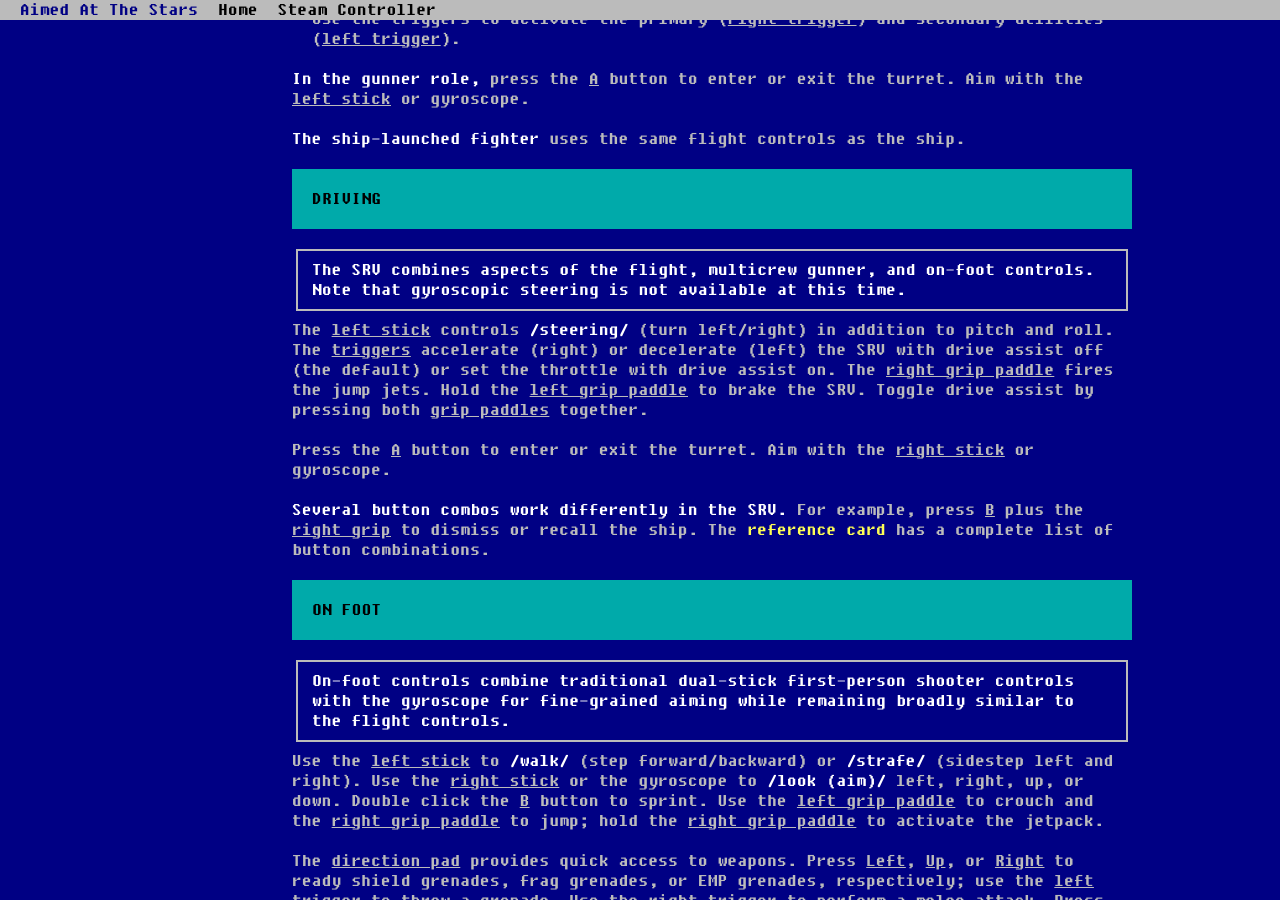
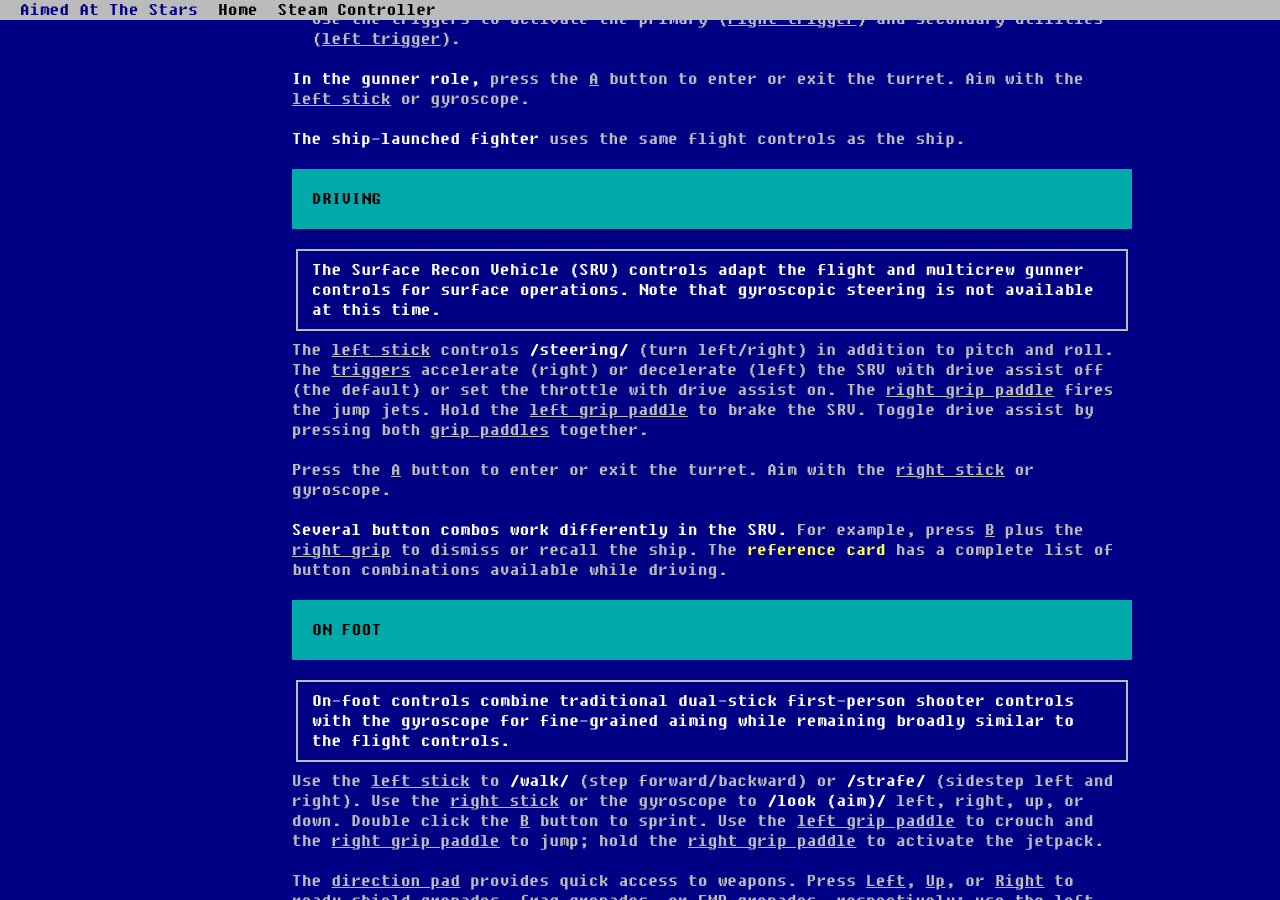
Before and after one commit to irtnog/aimedatthestars.org, a Jekyll site: the page built from bafpm/index.html, in a window 1280 px wide and 900 px high, scrolled down 3826 px. Built offline with Jekyll 4.4.1, drawn with Linux system fonts in a browser that asks for light colours.

Commit message:
feat(bafpm): define SRV acronym

```diff
--- a/bafpm/index.html
+++ b/bafpm/index.html
@@ -157,10 +157,10 @@ layout: default
         <div class="page-header">
           <h1>Driving</h1>
         </div>
-        <p class="lead">The SRV combines aspects of the flight, multicrew gunner, and on-foot controls.  Note that gyroscopic steering is not available at this time.</p>
+        <p class="lead">The Surface Recon Vehicle (SRV) controls adapt the flight and multicrew gunner controls for surface operations.  Note that gyroscopic steering is not available at this time.</p>
         <p>The <u>left stick</u> controls <em>steering</em> (turn left/right) in addition to pitch and roll.  The <u>triggers</u> accelerate (right) or decelerate (left) the SRV with drive assist off (the default) or set the throttle with drive assist on.  The <u>right grip paddle</u> fires the jump jets.  Hold the <u>left grip paddle</u> to brake the SRV.  Toggle drive assist by pressing both <u>grip paddles</u> together.</p>
         <p>Press the <u>A</u> button to enter or exit the turret.  Aim with the <u>right stick</u> or gyroscope.</p>
-        <p><strong>Several button combos work differently in the SRV.</strong>  For example, press <u>B</u> plus the <u>right grip</u> to dismiss or recall the ship.  The <a href="https://docs.google.com/spreadsheets/d/1Kq_-igWF8gBGCXUd-xO4WzAUgmmJgPT9XFkpKyXXNZw/" target="_blank">reference card</a> has a complete list of button combinations.</p>
+        <p><strong>Several button combos work differently in the SRV.</strong>  For example, press <u>B</u> plus the <u>right grip</u> to dismiss or recall the ship.  The <a href="https://docs.google.com/spreadsheets/d/1Kq_-igWF8gBGCXUd-xO4WzAUgmmJgPT9XFkpKyXXNZw/" target="_blank">reference card</a> has a complete list of button combinations available while driving.</p>
       </section>
 
       <section id="on-foot">
```
